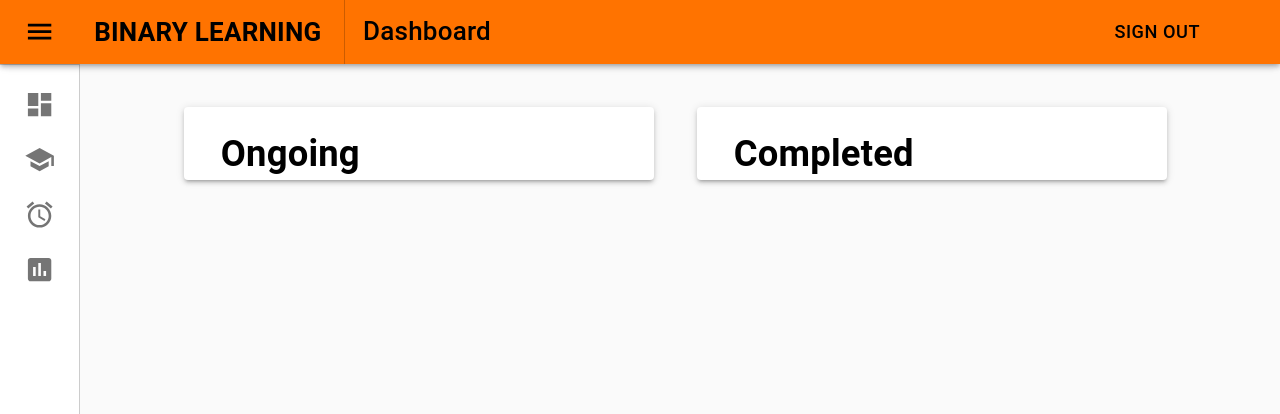
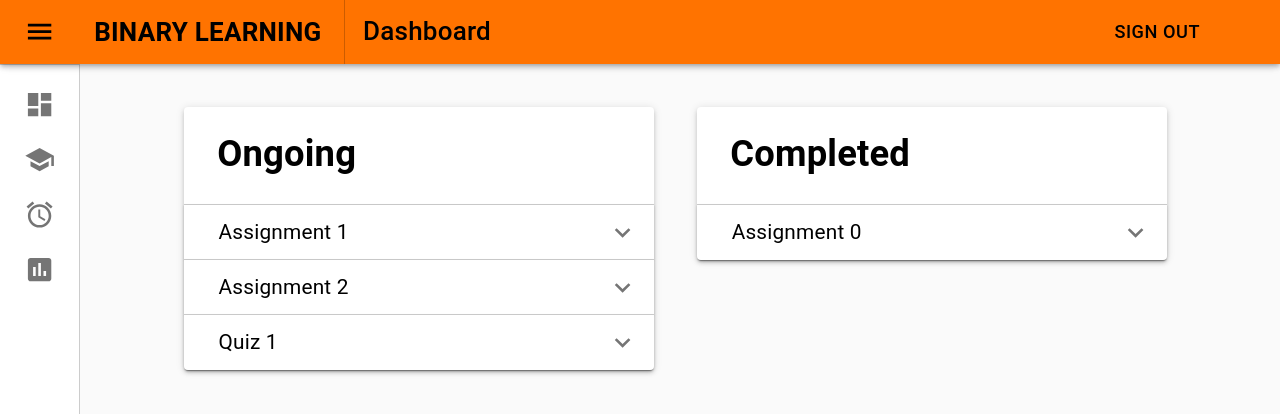
Before and after one commit to spewolf/learning-platform-capstone, a React (Create React App) app: page /dashboard in a window 1280 px wide. Shown: the top 414 px of the page. Built offline with nearby package versions, Linux system fonts and the light colour scheme; no server answers; the database is empty; sample sign-in values are in the browser's storage.

Commit message:
Implement basic instructor dashboard design

```diff
--- a/src/components/InstructorDashboard.js
+++ b/src/components/InstructorDashboard.js
@@ -1,5 +1,5 @@
 import React from 'react';
-import { Container, Paper, Typography, LinearProgress, Accordion, AccordionSummary, AccordionDetails, List, ListItem, ListSubheader, ListItemText } from '@material-ui/core';
+import { Container, Paper, Typography, Accordion, AccordionSummary, AccordionDetails, List, ListItem, ListItemText, Link } from '@material-ui/core';
 import { makeStyles } from "@material-ui/core/styles";
 import ExpandMoreIcon from '@material-ui/icons/ExpandMore';
 
@@ -10,7 +10,6 @@
     appBarSpacer: theme.mixins.toolbar,
     content: {
       flexGrow: 1,
-      height: '100vh',
       overflow: 'auto',
     },
     container: {
@@ -26,19 +25,77 @@
   export default function InstructorDashboard(props) {
     const classes = useStyles();
     return (
-      <Container component="main" className={classes.content} maxWidth="" style={{display: "flex", height: "75vh"}}>
+      <Container component="main" className={classes.content} maxWidth="" style={{display: "flex"}}>
         <div style={{display: "flex", width: "100%", margin: "1em"}}>
           <div style={{width: "3.5%"}} />
           <div style={{width: "43%"}}>
             <Paper elevation={3}>
-              <h1 style={{paddingLeft: "1em", paddingTop: "0.6em"}}>Ongoing</h1>
+              <h1 style={{paddingLeft: "0.9em", paddingTop: "0.6em"}}>Ongoing</h1>
+              <Accordion style={{paddingLeft: "1em"}}>
+                <AccordionSummary
+                  expandIcon={<ExpandMoreIcon />}
+                  aria-controls="panel1a-content"
+                  id="panel1a-header"
+                >
+                  <Typography className={classes.header}>Assignment 1</Typography>
+                </AccordionSummary>
+                <AccordionDetails>
+                  <List>
+                    <ListItem style={{paddingLeft: "2em"}}>
+                      <ListItemText primary="Mean: ">
+                        {/* Implement mean */}
+                      </ListItemText>
+                    </ListItem>
+                    <ListItem style={{paddingLeft: "2em"}}>
+                      <ListItemText primary="Median: ">
+                        {/* Implement median */}
+                      </ListItemText>
+                    </ListItem>
+                    <ListItem>
+                      <Link href="/stats" button>More...</Link>
+                    </ListItem>
+                  </List>
+                </AccordionDetails>
+              </Accordion>
+              <Accordion style={{paddingLeft: "1em"}}>
+                <AccordionSummary
+                  expandIcon={<ExpandMoreIcon />}
+                  aria-controls="panel1a-content"
+                  id="panel1a-header"
+                >
+                  <Typography className={classes.header}>Assignment 2</Typography>
+                </AccordionSummary>
+                <AccordionDetails>
+
+                </AccordionDetails>
+              </Accordion>
+              <Accordion style={{paddingLeft: "1em"}}>
+                <AccordionSummary
+                  expandIcon={<ExpandMoreIcon />}
+                  aria-controls="panel1a-content"
+                  id="panel1a-header"
+                >
+                  <Typography className={classes.header}>Quiz 1</Typography>
+                </AccordionSummary>
+                <AccordionDetails>
+
+                </AccordionDetails>
+              </Accordion>
             </Paper>
           </div>
           <div style={{width: "4%"}} />
           <div style={{width: "43%"}}>
             <Paper elevation={3}>
-              <h1 style={{paddingLeft: "1em", paddingTop: "0.6em"}}>Completed</h1>
-
+              <h1 style={{paddingLeft: "0.9em", paddingTop: "0.6em"}}>Completed</h1>
+              <Accordion style={{paddingLeft: "1em"}}>
+                <AccordionSummary
+                  expandIcon={<ExpandMoreIcon />}
+                  aria-controls="panel1a-content"
+                  id="panel1a-header"
+                >
+                  <Typography className={classes.header}>Assignment 0</Typography>
+                </AccordionSummary>
+              </Accordion>
             </Paper>
           </div>
         </div>
```
Also changed, not shown: 1 other file (tests, documents, lock files or other folders).
